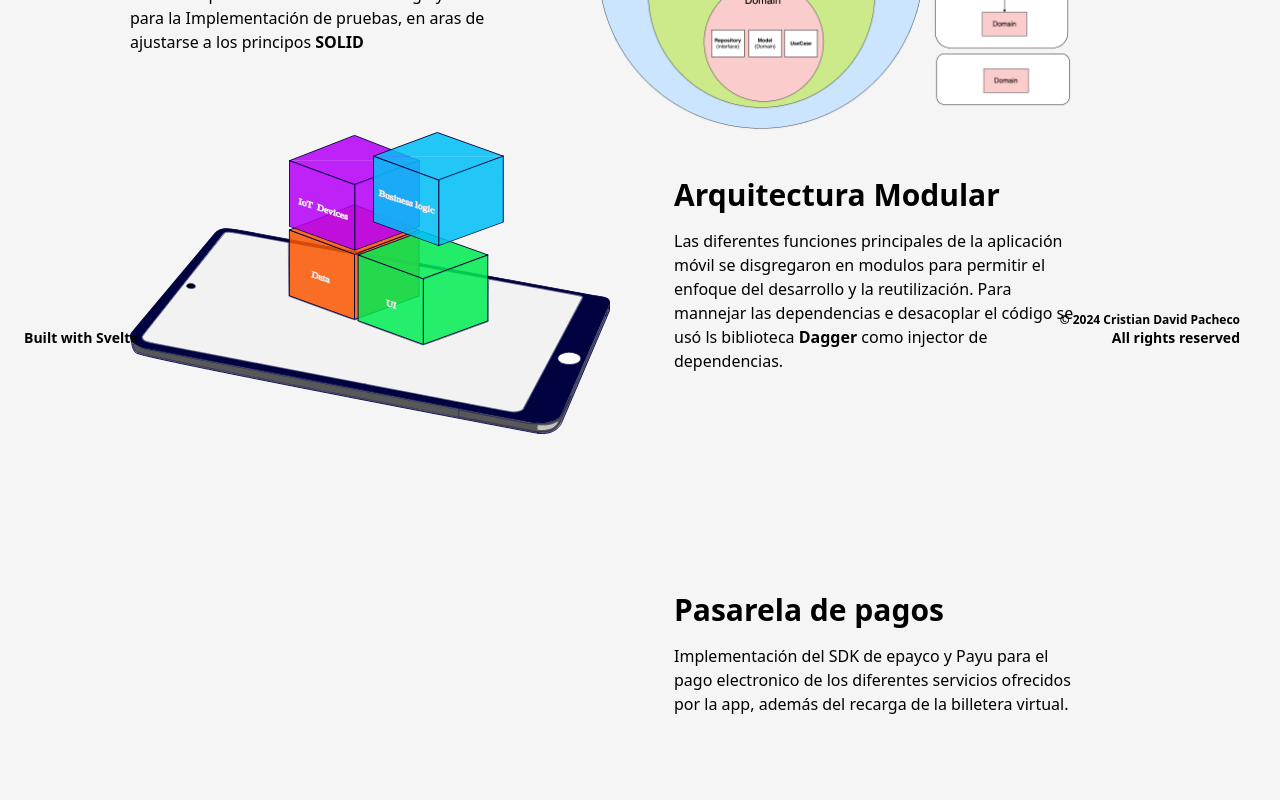
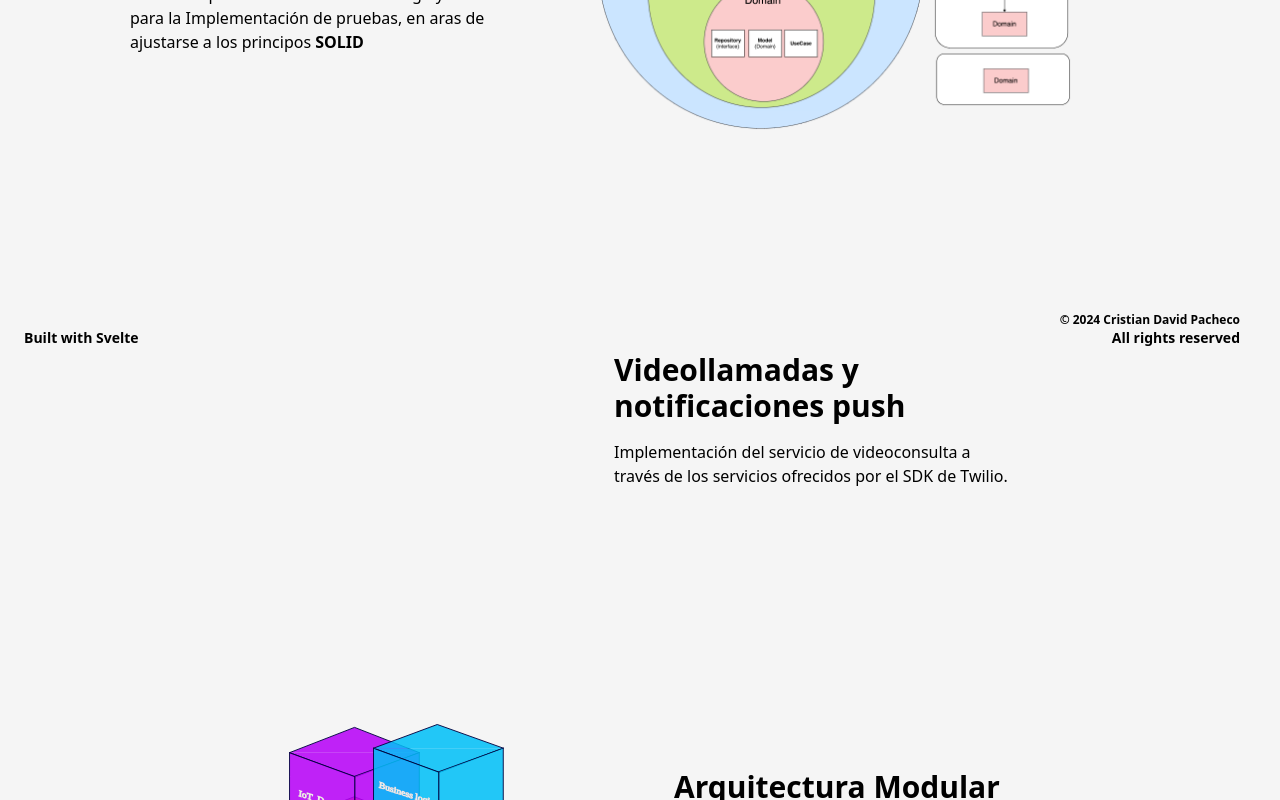
Before and after one commit to cristiandpt/portfolio, a SvelteKit app: page /projects/flutter in a window 1280 px wide. Shown: the part 440-1240 px from the top of the page. Built offline with nearby package versions, Linux system fonts and the light colour scheme; some icons are missing.

Commit message:
Componetizing the Twilio videocall feature

```diff
--- /dev/null
+++ b/src/lib/VideoCallTwilio/VideoCallTwilio.svelte
@@ -0,0 +1,20 @@
+<script lang="ts">
+    import { base } from '$app/paths';
+    import '@aarsteinmedia/dotlottie-player';
+</script>
+
+<div class="flex gap-16 mt-0">
+    <dotlottie-player
+      class=""
+      autoplay=""
+      subframe=""
+      loop=""
+      src="{base}/videocall_anim.json"
+      style="width: 420px; height: 580px; margin-block-end: 12px;"
+    >
+   </dotlottie-player>
+   <div class="flex flex-col align-center justify-center">
+      <h2 class="text-3xl font-bold">Videollamadas y <br/>notificaciones push</h2>
+      <p class="h-auto py-4 w-[400px]">Implementación del servicio de videoconsulta a través de los servicios ofrecidos por el SDK de Twilio.</p>
+    </div>
+  </div>
--- a/src/routes/projects/android/+page.svelte
+++ b/src/routes/projects/android/+page.svelte
@@ -6,6 +6,7 @@
 	import ModulingArch from '$lib/ModulingArch/ModulingArch.svelte';
 	import PaymentFeature from '$lib/PaymentFeature/PaymentFeature.svelte';
 	import { Images } from "$lib/svelte-images";
+	import VideoCallTwilio from '$lib/VideoCallTwilio/VideoCallTwilio.svelte';
   import '@aarsteinmedia/dotlottie-player';
 
     const images = [
@@ -67,22 +68,8 @@
     </div>
   <ModulingArch />
   <CleanArch />
+  <VideoCallTwilio />
 
-  <div class="flex gap-16 mt-0">
-    <dotlottie-player
-      class=""
-      autoplay=""
-      subframe=""
-      loop=""
-      src="{base}/videocall_anim.json"
-      style="width: 420px; height: 580px; margin-block-end: 12px;"
-    >
-   </dotlottie-player>
-   <div class="flex flex-col align-center justify-center">
-      <h2 class="text-3xl font-bold">Videollamadas y <br/>notificaciones push</h2>
-      <p class="h-auto py-4 w-[400px]">Implementación del servicio de videoconsulta a través de los servicios ofrecidos por el SDK de Twilio.</p>
-    </div>
-  </div>
 
   <div class="flex gap-16 mt-0">
     <div class="flex flex-col align-center justify-center">
--- a/src/routes/projects/flutter/+page.svelte
+++ b/src/routes/projects/flutter/+page.svelte
@@ -5,6 +5,7 @@
 	import ModulingArch from '$lib/ModulingArch/ModulingArch.svelte';
 	import PaymentFeature from '$lib/PaymentFeature/PaymentFeature.svelte';
 	import { Images } from "$lib/svelte-images";
+	import VideoCallTwilio from '$lib/VideoCallTwilio/VideoCallTwilio.svelte';
 
 
     const images = [
@@ -42,9 +43,12 @@
 
 <div class="mx-auto max-w-[1020px]">
   <CleanArch />
+  <VideoCallTwilio />
   <ModulingArch />
+  <FirebaseServices />
+
   <PaymentFeature />
-  <FirebaseServices />
+
 </div>
 
   <div class="p-4 gallery-container mb-16 flex justify-center content-center" >
```
